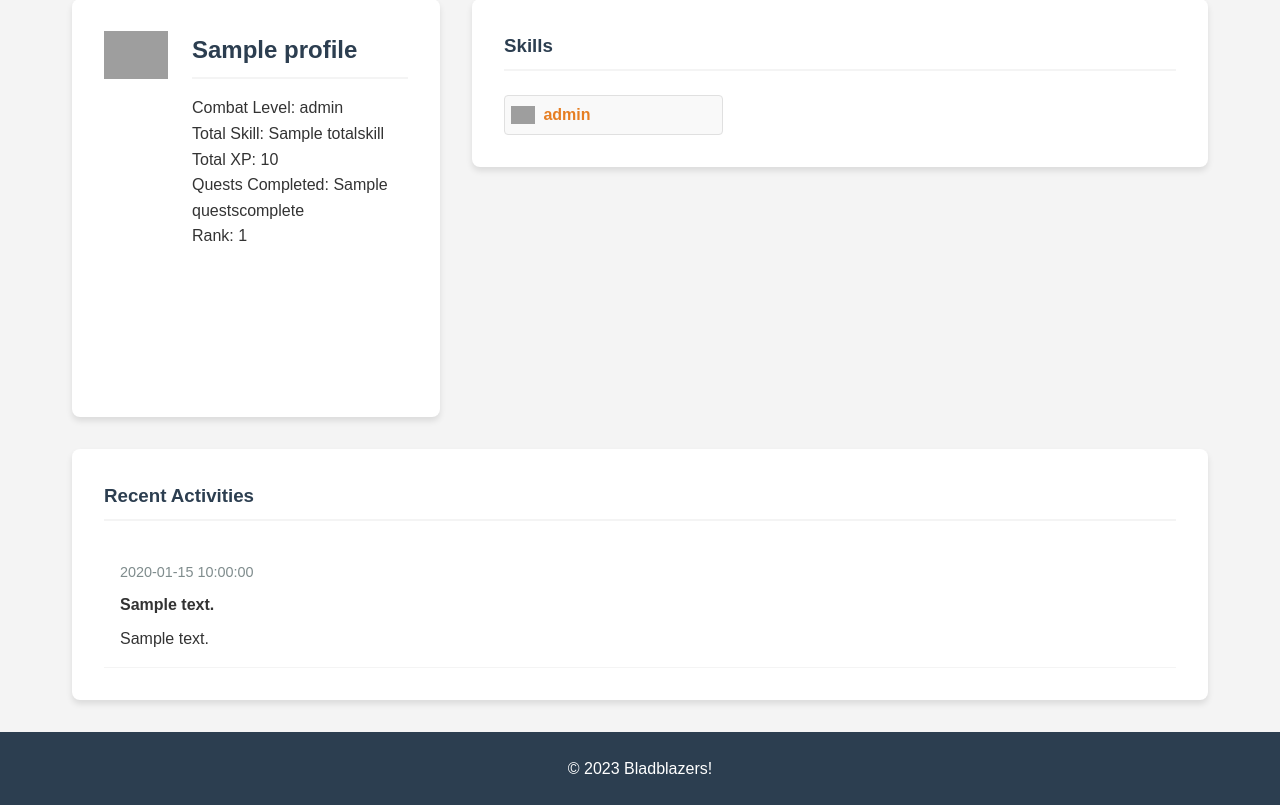
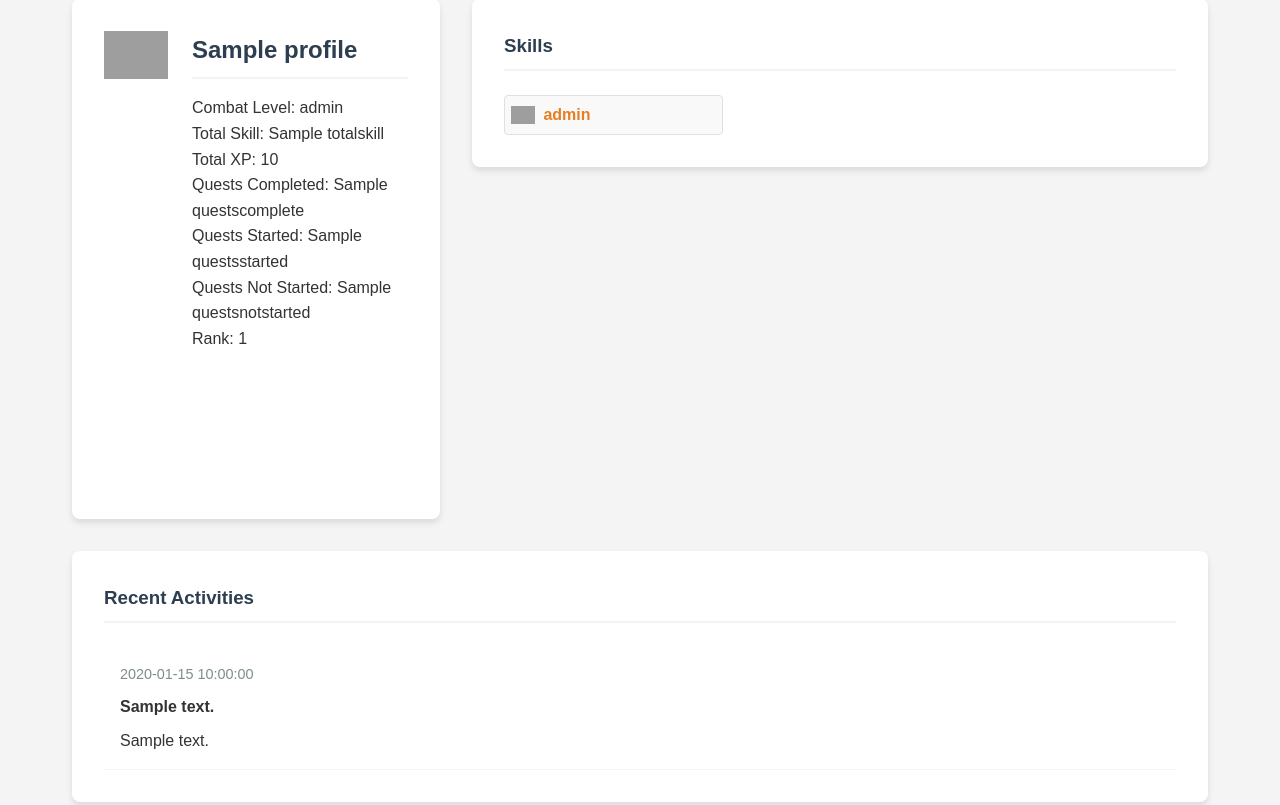
Before and after one commit to JeroenLam/rs_clan_website, a Flask app: template templates/profile.html in a window 1280 px wide. Shown: the part 380-1185 px from the top of the page. Run offline with Flask 3, Linux system fonts and the light colour scheme; the template is opened without the code that fills it: most values are stand-ins (such as "Sample title", 1, 10 or a date in 2020); grey boxes are pictures that could not be loaded.

Commit message:
feat: add quests started and not started to profile page

```diff
--- a/templates/profile.html
+++ b/templates/profile.html
@@ -38,6 +38,8 @@
                         <p>Total Skill: {{ profile_data.totalskill }}</p>
                         <p>Total XP: {{ "{:,}".format(profile_data.totalxp) }}</p>
                         <p>Quests Completed: {{ profile_data.questscomplete }}</p>
+                        <p>Quests Started: {{ profile_data.questsstarted }}</p>
+                        <p>Quests Not Started: {{ profile_data.questsnotstarted }}</p>
                         <p>Rank: {{ profile_data.rank }}</p>
                     </div>
                 </div>
```
